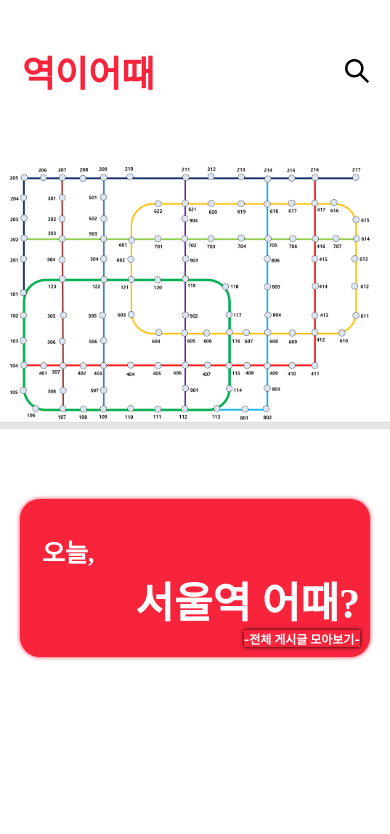
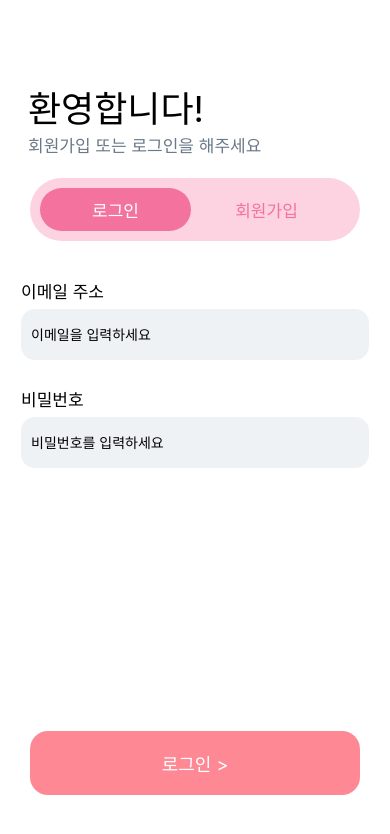
Before and after one commit to Team-Project-5/teamproject5th-frontend, a React Native app: screen / in a window 390 px wide. Shown: the top 834 px of the page. Built offline with nearby package versions, Linux system fonts and the light colour scheme; a web font is replaced by a local one.

Commit message:
fix: 로그인 상단 버튼 동작 구현

```diff
--- a/App.js
+++ b/App.js
@@ -3,6 +3,9 @@ import { StyleSheet, Text, View } from "react-native";
 import { useEffect, useState } from "react";
 import * as Font from "expo-font";
 import MainPage from "./screens/Main";
+import FindrouteResult from "./screens/FindrouteResult";
+import FindrouteMain from "./screens/FindrouteMain";
+import Login from "./screens/Login";
 
 export default function App() {
   const [fontsLoaded, setFontsLoaded] = useState(false);
@@ -22,7 +25,7 @@ export default function App() {
   }
   return (
     <View style={styles.container}>
-      <MainPage />
+      <Login />
       <StatusBar style="auto" />
     </View>
   );
--- a/components/CompleteButton.js
+++ b/components/CompleteButton.js
@@ -1,9 +1,9 @@
-import React from 'react';
-import {Text, StyleSheet, TouchableOpacity} from 'react-native';
+import React from "react";
+import { Text, StyleSheet, TouchableOpacity } from "react-native";
 
 const CompleteButton = (props) => (
-    <TouchableOpacity style = {styles.button}>
-        <Text style = {styles.text}>{props.title}</Text>
+  <TouchableOpacity style={styles.button}>
+    <Text style={styles.text}>{props.title}</Text>
   </TouchableOpacity>
 );
 
@@ -12,15 +12,15 @@ const styles = StyleSheet.create({
     width: 330,
     height: 64,
     borderRadius: 18,
-        backgroundColor: '#FF8895',
-        alignItems: 'center',
-        justifyContent: 'center',
+    backgroundColor: "#FF8895",
+    alignItems: "center",
+    justifyContent: "center",
+    marginTop: 250,
   },
   text: {
-        color: '#FFFFFF',
-        fontSize: 18
-    }
-
+    color: "#FFFFFF",
+    fontSize: 18,
+  },
 });
 
 export default CompleteButton;
--- a/components/Head.js
+++ b/components/Head.js
@@ -1,11 +1,21 @@
-import React from 'react';
-import {Text,View} from 'react-native';
+import React from "react";
+import { Text, View, StyleSheet } from "react-native";
 
-const Head = () => ( //다른 화면들까지 바꿔서 해야할듯
-    <View>
-        <Text style = {{ fontSize: 36 }}>환영합니다!</Text>
-        <Text style = {{ fontSize: 17, color: '#6A798A'}}>회원가입 또는 로그인을 해주세요</Text>
-    </View>
+const Head = () => (
+  //다른 화면들까지 바꿔서 해야할듯
+  <View style={styles.view}>
+    <Text style={{ fontSize: 36 }}>환영합니다!</Text>
+    <Text style={{ fontSize: 17, color: "#6A798A" }}>
+      회원가입 또는 로그인을 해주세요
+    </Text>
+  </View>
 );
 
+const styles = StyleSheet.create({
+  view: {
+    marginLeft: 20,
+    marginTop: 80,
+  },
+});
+
 export default Head;
--- a/components/Input.js
+++ b/components/Input.js
@@ -1,16 +1,17 @@
-import React from 'react';
-import {View, Text, TextInput, StyleSheet} from "react-native";
+import React from "react";
+import { View, Text, TextInput, StyleSheet } from "react-native";
 
 const Input = (props) => {
-    const [text, onChangeText] = React.useState('');
-    return(
-        <View style = {styles.container}>
-            <Text style = {styles.text}>{props.title}</Text>
+  const [text, onChangeText] = React.useState("");
+  return (
+    <View style={styles.container}>
+      <Text style={styles.text}>{props.title}</Text>
       <TextInput
-                placeholder = {props.Message}
-                style = {styles.input}
-                onChangeText = {onChangeText}
-                value = {text}
+        placeholder={props.message}
+        style={styles.input}
+        onChangeText={onChangeText}
+        value={text}
+        secureTextEntry={props.isPassword ? true : false}
       />
     </View>
   );
@@ -18,16 +19,19 @@ const Input = (props) => {
 
 const styles = StyleSheet.create({
   container: {
-        margin: 13
+    margin: 13,
   },
   input: {
     height: 51,
     width: 348,
-        borderRadius: 14
+    borderRadius: 14,
+    backgroundColor: "#EFF2F5",
+    marginTop: 6,
+    paddingLeft: 10,
   },
   text: {
-        fontSize: 17
-    }
+    fontSize: 17,
+  },
 });
 
 export default Input;
--- a/screens/Login.js
+++ b/screens/Login.js
@@ -1,62 +1,109 @@
-import React from 'react';
-import {View, Text, StyleSheet, TouchableOpacity} from 'react-native';
-import Head from '../components/Head.js';
-import Input from '../components/Input.js';
-import SignUpButton from '../components/SignUpButton.js';
-import CompleteButton from '../components/CompleteButton.js';
+import React, { useState } from "react";
+import styled from "styled-components/native";
+import { View, StyleSheet, Text, TouchableOpacity } from "react-native";
+import Head from "../components/Head.js";
+import Input from "../components/Input.js";
+import CompleteButton from "../components/CompleteButton.js";
 
-
-const Login = () => (
-    <View style = {styles.screen}>
-        <View style = {styles.container}>
+const Login = () => {
+  const [isLogin, setIsLogin] = useState(true);
+  const [isJoin, setIsJoin] = useState(false);
+  const handleButton = () => {
+    setIsLogin(!isLogin);
+    setIsJoin(!isJoin);
+  };
+  return (
+    <View style={styles.screen}>
       <Head />
-            <View style = {styles.button}>
-                <SignUpButton title = '로그인' onButton = {true} />
-                <SignUpButton title = '회원가입' onButton = {false} />
-                {/*버튼 이렇게 두개 만드는게 아닌것 같은데.. 일단 두자*/}
-            </View>
-            <View style = {styles.input}>
-                <Input title = '이메일 주소' message = '이메일을 입력하세요' />
-                <Input title = '비밀번호' message = '비밀번호를 입력하세요'/>
-                {/*비밀번호는 입력하면 *로 보이게 해야할 듯*/}
-            </View>
-            <View style = {styles.findPassword}>
-                <TouchableOpacity>
-                    <Text style = {{color: '#6A798A', textDecorationLine: 'underline', fontSize: '17'}}>비밀번호를 잊으셨나요?</Text>
+      <View style={styles.container}>
+        <View style={styles.button}>
+          <TouchableOpacity
+            style={[
+              styles.selectbutton,
+              { backgroundColor: isLogin ? "#F4739E" : "#FDD3E1" },
+            ]}
+            onPress={handleButton}
+          >
+            <Text
+              style={[styles.text, { color: isLogin ? "white" : "#F4739E" }]}
+            >
+              로그인
+            </Text>
+          </TouchableOpacity>
+          <TouchableOpacity
+            style={[
+              styles.selectbutton,
+              { backgroundColor: isJoin ? "#F4739E" : "#FDD3E1" },
+            ]}
+            onPress={handleButton}
+          >
+            <Text
+              style={[styles.text, { color: isJoin ? "white" : "#F4739E" }]}
+            >
+              회원가입
+            </Text>
           </TouchableOpacity>
         </View>
-            <CompleteButton style = {{marginTop: '30%'}} title = '로그인 >' />
+        <View style={styles.input}>
+          <Input
+            title="이메일 주소"
+            message="이메일을 입력하세요"
+            isPassword={false}
+          />
+          <Input
+            title="비밀번호"
+            message="비밀번호를 입력하세요"
+            isPassword={true}
+          />
+        </View>
+        <CompleteButton title="로그인 >" />
       </View>
     </View>
-
   );
+};
 
 const styles = StyleSheet.create({
   screen: {
     flex: 1,
   },
   container: {
-        marginTop: '20%',
-        marginLeft: '8%'
+    width: "100%",
+    alignItems: "center",
   },
   button: {
     width: 330, //..
     height: 63,
     borderRadius: 230,
-        flexDirection: 'row',
-        backgroundColor: '#FDD3E1',
+    flexDirection: "row",
+    backgroundColor: "#FDD3E1",
     padding: 10,
-        marginTop: 25
+    marginTop: 21,
+  },
+  selectbutton: {
+    width: 151,
+    height: 43,
+    borderRadius: 90,
+    alignItems: "center",
+    justifyContent: "center",
   },
   input: {
-        marginTop: 24
+    marginTop: 24,
   },
   findPassword: {
-        marginBottom: '10%',
-        marginLeft: '45%'
-
-
-    }
+    marginBottom: "10%",
+    marginLeft: "45%",
+  },
+  text: {
+    fontSize: 17,
+  },
 });
 
+const SelectButton = styled.TouchableOpacity`
+  width: 151px;
+  height: 43px;
+  border-radius: 90px;
+  align-items: center;
+  justify-content: center;
+`;
+
 export default Login;
```
Also changed, not shown: components/SignUpButton.js (deleted, +0 -36 lines). Lines whose indentation alone changed are shown as unchanged.
